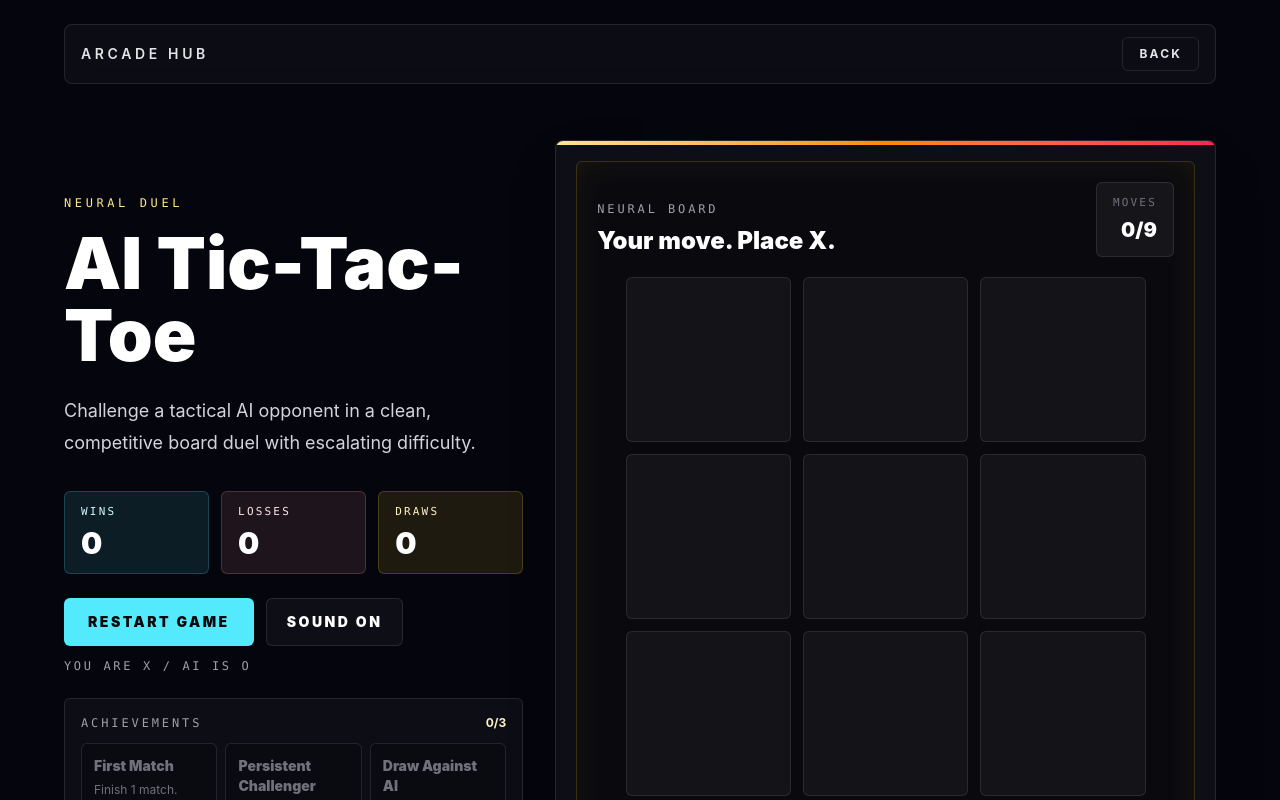
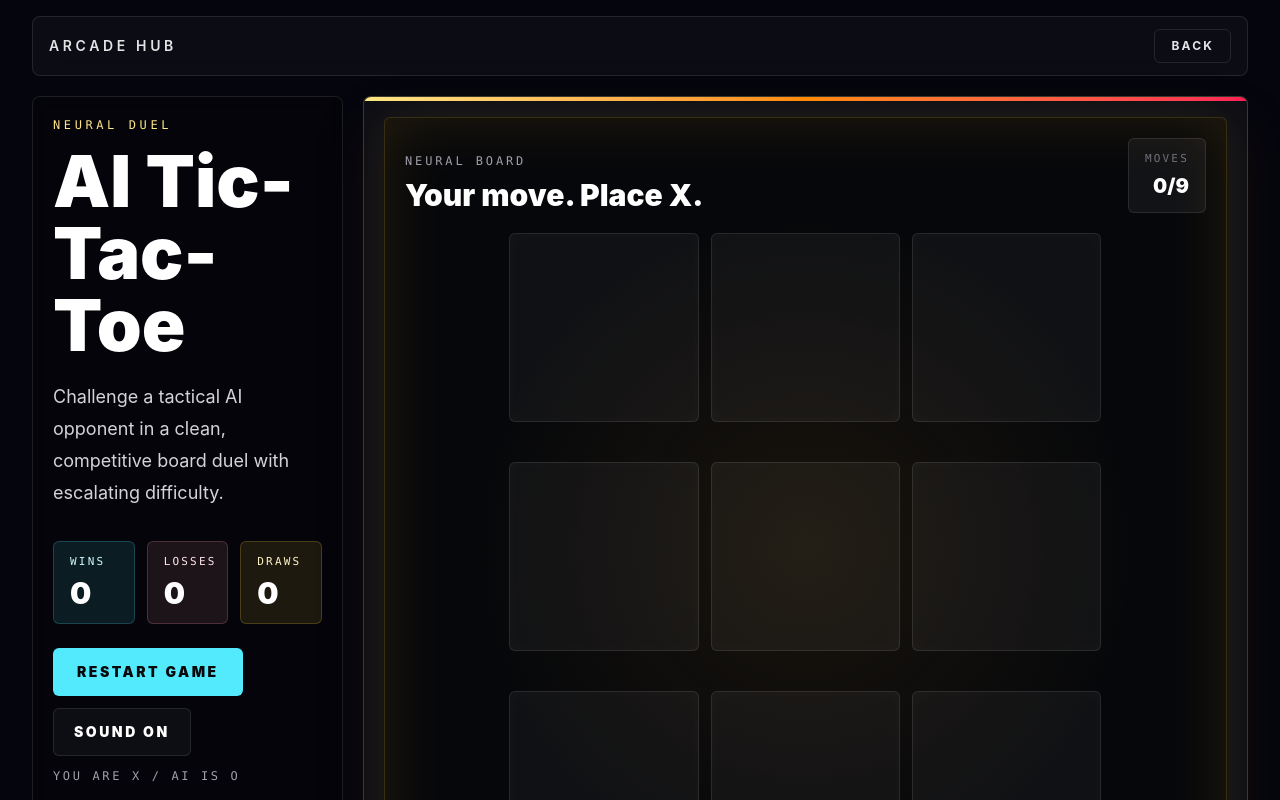
Before and after one commit to Diptonil-das/arcade-hub, a Next.js app: page /games/ai-tic-tac-toe in a window 1280 px wide. Shown: the top 800 px of the page. Built offline with nearby package versions, Linux system fonts and the light colour scheme.

Commit message:
Add immersive layouts and visual effects

```diff
--- a/src/app/games/ai-tic-tac-toe/page.tsx
+++ b/src/app/games/ai-tic-tac-toe/page.tsx
@@ -317,11 +317,12 @@ export default function AiTicTacToePage() {
   }
 
   return (
-    <main className="relative min-h-screen overflow-hidden bg-[#05060d] px-6 py-6 text-white sm:px-8 lg:px-12">
-      <div className="absolute inset-0 -z-20 bg-[radial-gradient(circle_at_18%_16%,rgba(251,191,36,0.2),transparent_30%),radial-gradient(circle_at_82%_12%,rgba(244,63,94,0.17),transparent_28%),radial-gradient(circle_at_50%_88%,rgba(34,211,238,0.12),transparent_34%),linear-gradient(135deg,#05060d_0%,#120b12_52%,#08131d_100%)]" />
+    <main className="relative min-h-screen overflow-hidden bg-[#05060d] px-4 py-4 text-white sm:px-6 lg:px-8">
+      <div className="arcade-drift absolute -inset-8 -z-20 bg-[radial-gradient(circle_at_18%_16%,rgba(251,191,36,0.27),transparent_30%),radial-gradient(circle_at_82%_12%,rgba(244,63,94,0.22),transparent_28%),radial-gradient(circle_at_50%_88%,rgba(34,211,238,0.16),transparent_34%),linear-gradient(135deg,#05060d_0%,#120b12_52%,#08131d_100%)]" />
       <div className="absolute inset-0 -z-10 bg-[linear-gradient(rgba(255,255,255,0.05)_1px,transparent_1px),linear-gradient(90deg,rgba(255,255,255,0.05)_1px,transparent_1px)] bg-[size:72px_72px] opacity-30 [mask-image:linear-gradient(to_bottom,black,transparent_88%)]" />
+      <div className="arcade-scanlines pointer-events-none absolute inset-0 -z-10 opacity-[0.07]" />
 
-      <header className="mx-auto flex max-w-6xl items-center justify-between rounded-lg border border-white/10 bg-white/[0.03] px-4 py-3 backdrop-blur-md">
+      <header className="mx-auto flex max-w-[1800px] items-center justify-between rounded-lg border border-white/10 bg-white/[0.03] px-4 py-3 backdrop-blur-md">
         <Link
           href="/"
           className="text-sm font-semibold uppercase tracking-[0.26em] text-zinc-200"
@@ -336,15 +337,16 @@ export default function AiTicTacToePage() {
         </Link>
       </header>
 
-      <section className="mx-auto grid max-w-6xl items-center gap-8 py-10 lg:min-h-[calc(100vh-96px)] lg:grid-cols-[0.82fr_1.18fr] lg:py-14">
-        <div>
+      <section className="mx-auto grid max-w-[1800px] gap-5 py-5 lg:min-h-[calc(100vh-76px)] lg:grid-cols-[minmax(280px,0.52fr)_minmax(640px,1.48fr)] lg:items-stretch">
+        <div className="flex flex-col justify-between gap-5 rounded-lg border border-white/10 bg-black/20 p-4 backdrop-blur-sm lg:p-5">
+          <div>
           <p className="font-mono text-xs uppercase tracking-[0.3em] text-amber-200">
             {game.label}
           </p>
-          <h1 className="mt-4 text-5xl font-black leading-none tracking-normal sm:text-7xl">
+          <h1 className="mt-3 text-4xl font-black leading-none tracking-normal sm:text-6xl lg:text-7xl">
             {game.title}
           </h1>
-          <p className="mt-6 max-w-xl text-lg leading-8 text-zinc-300">
+          <p className="mt-5 max-w-xl text-base leading-7 text-zinc-300 lg:text-lg lg:leading-8">
             {game.description}
           </p>
 
@@ -394,8 +396,9 @@ export default function AiTicTacToePage() {
               You are X / AI is O
             </p>
           </div>
+          </div>
 
-          <div className="mt-6 max-w-xl rounded-md border border-white/10 bg-white/[0.035] p-4">
+          <div className="max-w-xl rounded-md border border-white/10 bg-white/[0.035] p-4">
             <div className="mb-3 flex items-center justify-between gap-3">
               <p className="font-mono text-xs uppercase tracking-[0.24em] text-zinc-400">
                 Achievements
@@ -429,15 +432,28 @@ export default function AiTicTacToePage() {
           </div>
         </div>
 
-        <div className="relative overflow-hidden rounded-lg border border-white/10 bg-white/[0.04] p-4 shadow-2xl shadow-black/40 sm:p-5">
+        <div className={`relative overflow-hidden rounded-lg border bg-white/[0.035] p-3 shadow-2xl transition duration-500 sm:p-4 lg:p-5 ${
+          winner === "X"
+            ? "border-cyan-200/60 shadow-cyan-950/50"
+            : winner === "O"
+              ? "border-rose-300/55 shadow-rose-950/50"
+              : winner === "draw"
+                ? "border-amber-200/55 shadow-amber-950/40"
+                : "border-amber-200/20 shadow-amber-950/35"
+        }`}>
           <div className={`absolute inset-x-0 top-0 h-1 bg-gradient-to-r ${game.accent}`} />
-          <div className="rounded-md border border-amber-300/20 bg-black/35 p-4 shadow-[inset_0_0_32px_rgba(251,191,36,0.08)] sm:p-5">
+          <div className="pointer-events-none absolute inset-0 bg-[radial-gradient(circle_at_50%_48%,rgba(251,191,36,0.14),transparent_50%)]" />
+          <div className="relative flex h-full min-h-[min(74vh,940px)] flex-col rounded-md border border-amber-300/20 bg-black/45 p-3 shadow-[inset_0_0_60px_rgba(251,191,36,0.12),0_0_50px_rgba(251,191,36,0.1)] sm:p-5">
             <div className="mb-5 flex flex-col justify-between gap-3 sm:flex-row sm:items-end">
               <div>
                 <p className="font-mono text-xs uppercase tracking-[0.24em] text-zinc-400">
                   Neural Board
                 </p>
-                <h2 className="mt-2 text-2xl font-black tracking-normal text-white">
+                <h2
+                  className={`mt-2 text-2xl font-black tracking-normal text-white transition sm:text-3xl ${
+                    winner ? "score-pop" : ""
+                  }`}
+                >
                   {getStatusText(winner, isAiThinking)}
                 </h2>
               </div>
@@ -449,7 +465,7 @@ export default function AiTicTacToePage() {
               </div>
             </div>
 
-            <div className="mx-auto grid aspect-square w-full max-w-[520px] grid-cols-3 gap-3">
+            <div className="mx-auto grid aspect-square w-full max-w-[min(74vh,760px)] flex-1 grid-cols-3 gap-2 sm:gap-3">
               {board.map((cell, index) => {
                 const isWinningCell = winningCells.has(index);
 
@@ -460,10 +476,10 @@ export default function AiTicTacToePage() {
                     onClick={() => handleCellClick(index)}
                     disabled={Boolean(cell) || Boolean(winner) || isAiThinking}
                     aria-label={`Cell ${index + 1}${cell ? ` occupied by ${cell}` : ""}`}
-                    className={`grid aspect-square place-items-center rounded-md border text-5xl font-black tracking-normal transition sm:text-7xl ${
+                    className={`grid aspect-square place-items-center rounded-md border text-5xl font-black tracking-normal transition duration-200 sm:text-7xl lg:text-8xl ${
                       isWinningCell
-                        ? "border-cyan-200 bg-cyan-300/20 shadow-[0_0_28px_rgba(103,232,249,0.28)]"
-                        : "border-white/10 bg-white/[0.045] hover:border-amber-200/60 hover:bg-amber-200/10"
+                        ? "score-pop border-cyan-200 bg-cyan-300/20 shadow-[0_0_36px_rgba(103,232,249,0.38)]"
+                        : "border-white/10 bg-white/[0.045] shadow-[inset_0_0_18px_rgba(255,255,255,0.025)] hover:border-amber-200/60 hover:bg-amber-200/10 hover:shadow-[0_0_24px_rgba(251,191,36,0.14)]"
                     } ${cell === "X" ? "text-cyan-200" : "text-rose-200"} disabled:cursor-default`}
                   >
                     {cell}
--- a/src/app/globals.css
+++ b/src/app/globals.css
@@ -26,3 +26,81 @@ html {
   background: #67e8f9;
   color: #05060d;
 }
+
+@keyframes arcade-drift {
+  0% {
+    transform: translate3d(-2%, -1%, 0) scale(1);
+  }
+
+  50% {
+    transform: translate3d(2%, 1%, 0) scale(1.03);
+  }
+
+  100% {
+    transform: translate3d(-2%, -1%, 0) scale(1);
+  }
+}
+
+@keyframes arcade-scan {
+  0% {
+    background-position: 0 0;
+  }
+
+  100% {
+    background-position: 0 48px;
+  }
+}
+
+@keyframes score-pop {
+  0%,
+  100% {
+    transform: scale(1);
+    filter: drop-shadow(0 0 0 transparent);
+  }
+
+  38% {
+    transform: scale(1.08);
+    filter: drop-shadow(0 0 18px rgba(103, 232, 249, 0.7));
+  }
+}
+
+@keyframes danger-pulse {
+  0%,
+  100% {
+    opacity: 0.72;
+  }
+
+  50% {
+    opacity: 1;
+  }
+}
+
+.arcade-drift {
+  animation: arcade-drift 18s ease-in-out infinite;
+}
+
+.arcade-scanlines {
+  background-image: linear-gradient(
+    rgba(255, 255, 255, 0.055) 1px,
+    transparent 1px
+  );
+  background-size: 100% 12px;
+  animation: arcade-scan 2.8s linear infinite;
+}
+
+.score-pop {
+  animation: score-pop 360ms ease-out;
+}
+
+.danger-pulse {
+  animation: danger-pulse 1.2s ease-in-out infinite;
+}
+
+@media (prefers-reduced-motion: reduce) {
+  .arcade-drift,
+  .arcade-scanlines,
+  .score-pop,
+  .danger-pulse {
+    animation: none;
+  }
+}
```
Also changed, not shown: src/app/games/cyber-snake/page.tsx (+33 -16 lines), src/app/games/space-dodger/page.tsx (+33 -16 lines).
